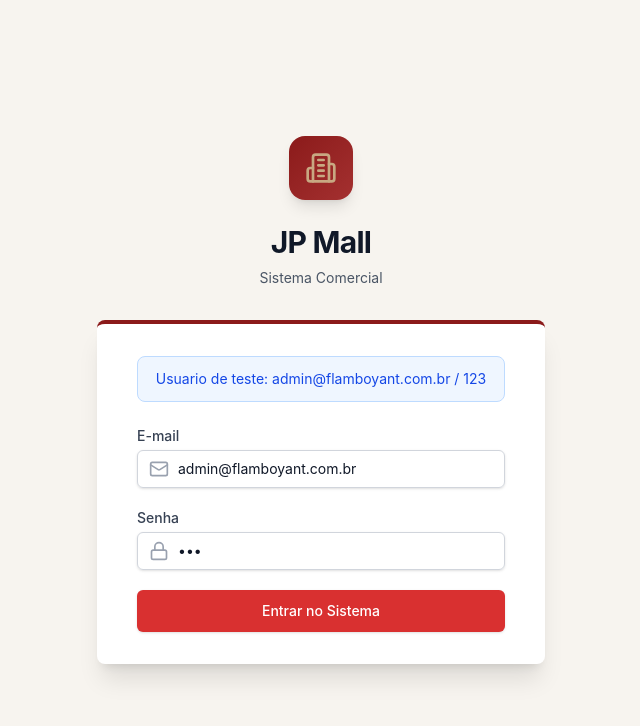
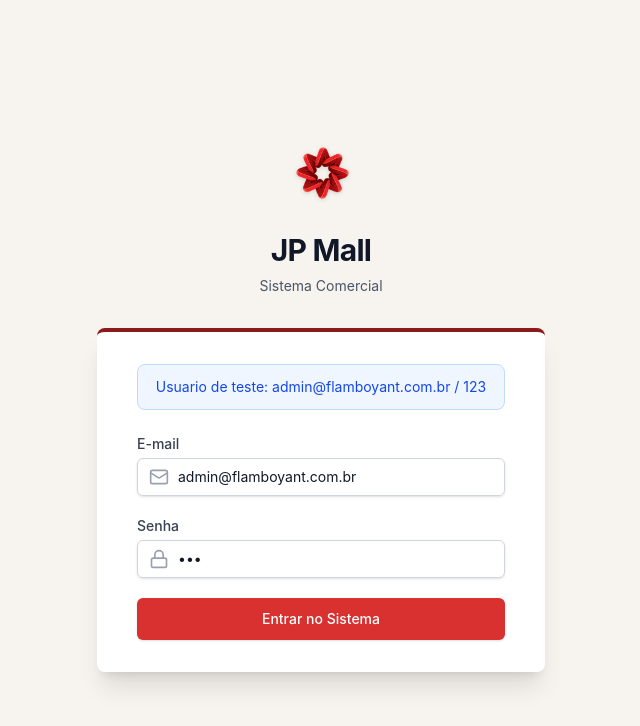
Before and after one commit to Grupo6-ProjetoIntegrador/Projeto-Flamboyant, a React (Vite) app in the folder Figma/: page / in a window 1280 px wide. Shown: the top 726 px of the page, without its empty margins (319-959 px from the left). Built offline with nearby package versions, Linux system fonts and the light colour scheme; no server answers.

Commit message:
fixed bugs and improved frontend
Implementado visualização em planta na disponibilidade, ajustado contraste/layout da planta, destacado unidades com proposta na tabela, melhorado fluxo de autenticação e atualizado login com logo do Flamboyant.

```diff
--- a/Figma/src/app/components/DataTable.tsx
+++ b/Figma/src/app/components/DataTable.tsx
@@ -21,6 +21,7 @@
  *   onRowClick    — callback ao clicar em uma linha
  *   emptyMessage  — mensagem quando data está vazio
  *   className     — classe extra no wrapper
+ *   rowClassName  — classe extra por linha
  *
  * Uso mínimo (sem configuração — exibe todas as colunas):
  *   <DataTable data={minhaLista} />
@@ -81,6 +82,7 @@ interface DataTableProps<T extends Record<string, any>> {
   onRowClick?: (row: T) => void;
   emptyMessage?: string;
   className?: string;
+  rowClassName?: (row: T) => string;
 }
 
 // ── Helpers ──────────────────────────────────────────────────
@@ -125,6 +127,7 @@ export function DataTable<T extends Record<string, any>>({
   onRowClick,
   emptyMessage = 'Nenhum resultado encontrado.',
   className = '',
+  rowClassName,
 }: DataTableProps<T>) {
 
   // ── Inferir colunas a partir do primeiro item ─────────────
@@ -300,6 +303,7 @@ export function DataTable<T extends Record<string, any>>({
                   hover:bg-gray-50 dark:hover:bg-[#1E2435]
                   transition-colors
                   ${onRowClick ? 'cursor-pointer' : ''}
+                  ${rowClassName?.(row) ?? ''}
                 `}
               >
                 {visibleColumns.map(col => (
--- a/Figma/src/app/pages/Login.tsx
+++ b/Figma/src/app/pages/Login.tsx
@@ -17,8 +17,9 @@
  */
 import { useState } from "react";
 import { useNavigate, useLocation } from "react-router-dom";
-import { Building2, Lock, Mail } from "lucide-react";
+import { Lock, Mail } from "lucide-react";
 import { useAuth } from "../AuthContext";
+import flamboyantLogo from "../../assets/logo-flamboyant-2016.png";
 
 export function Login() {
   const navigate = useNavigate();
@@ -56,8 +57,12 @@ export function Login() {
     <div className="min-h-screen bg-[#F7F4EF] dark:bg-[#0F1117] flex flex-col justify-center py-12 sm:px-6 lg:px-8 transition-colors">
       <div className="sm:mx-auto sm:w-full sm:max-w-md">
         <div className="flex justify-center flex-col items-center">
-          <div className="w-16 h-16 rounded-2xl bg-gradient-to-br from-[#8B1A1A] to-[#a43030] dark:from-[#8B1A1A] dark:to-[#E04444] shadow-lg flex items-center justify-center transform hover:scale-105 transition-transform duration-300">
-            <Building2 className="w-8 h-8 text-[#C8A882] dark:text-[#D4A96A]" />
+          <div className="w-20 h-20 flex items-center justify-center">
+            <img
+              src={flamboyantLogo}
+              alt="Flamboyant"
+              className="max-w-full max-h-full object-contain drop-shadow-sm"
+            />
           </div>
           <h2 className="mt-6 text-center text-3xl font-bold tracking-tight text-gray-900 dark:text-[#F1F5F9]">
             JP Mall
--- a/Figma/src/app/pages/comercial/ComercialAvailability.tsx
+++ b/Figma/src/app/pages/comercial/ComercialAvailability.tsx
@@ -56,6 +56,10 @@ export function ComercialAvailability() {
   const getCardClassName = (u: any) =>
     unidadesComProposta.has(u.id)
       ? "!border-red-400 !bg-red-50 dark:!bg-red-950/30 dark:!border-red-700"
+      : "";
+  const getTableRowClassName = (u: any) =>
+    unidadesComProposta.has(u.id)
+      ? "!bg-red-50 dark:!bg-red-950/30 hover:!bg-red-100 dark:hover:!bg-red-950/40"
       : "";
 
   const remainingCount = filtered.length - COLLAPSED_LIMIT;
@@ -146,6 +150,7 @@ export function ComercialAvailability() {
                   status: { _specified: false },
                 } as any}
                 onRowClick={setManutencaoUnidade}
+                rowClassName={getTableRowClassName}
                 emptyMessage="Nenhuma unidade encontrada"
               />
             </div>
```
Also changed, not shown: Figma/src/assets/logo-flamboyant-2016.png (added).
